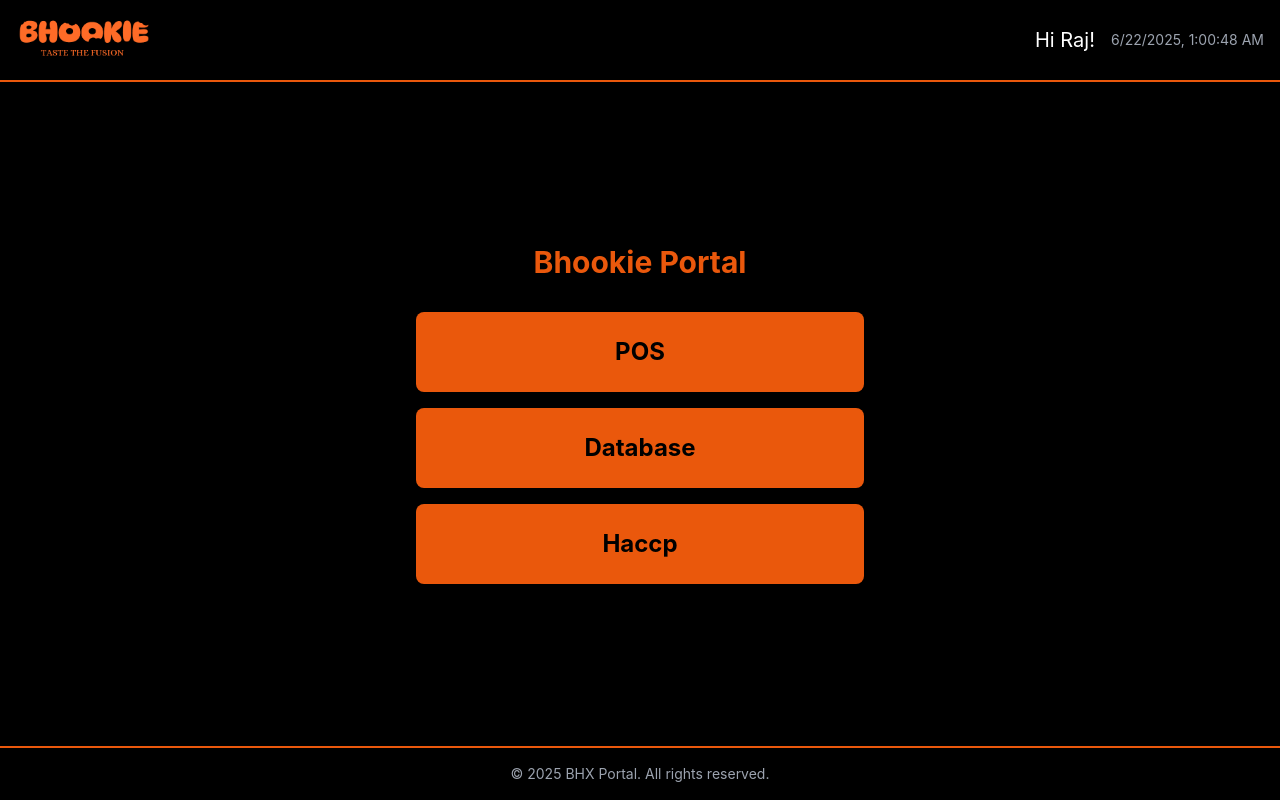
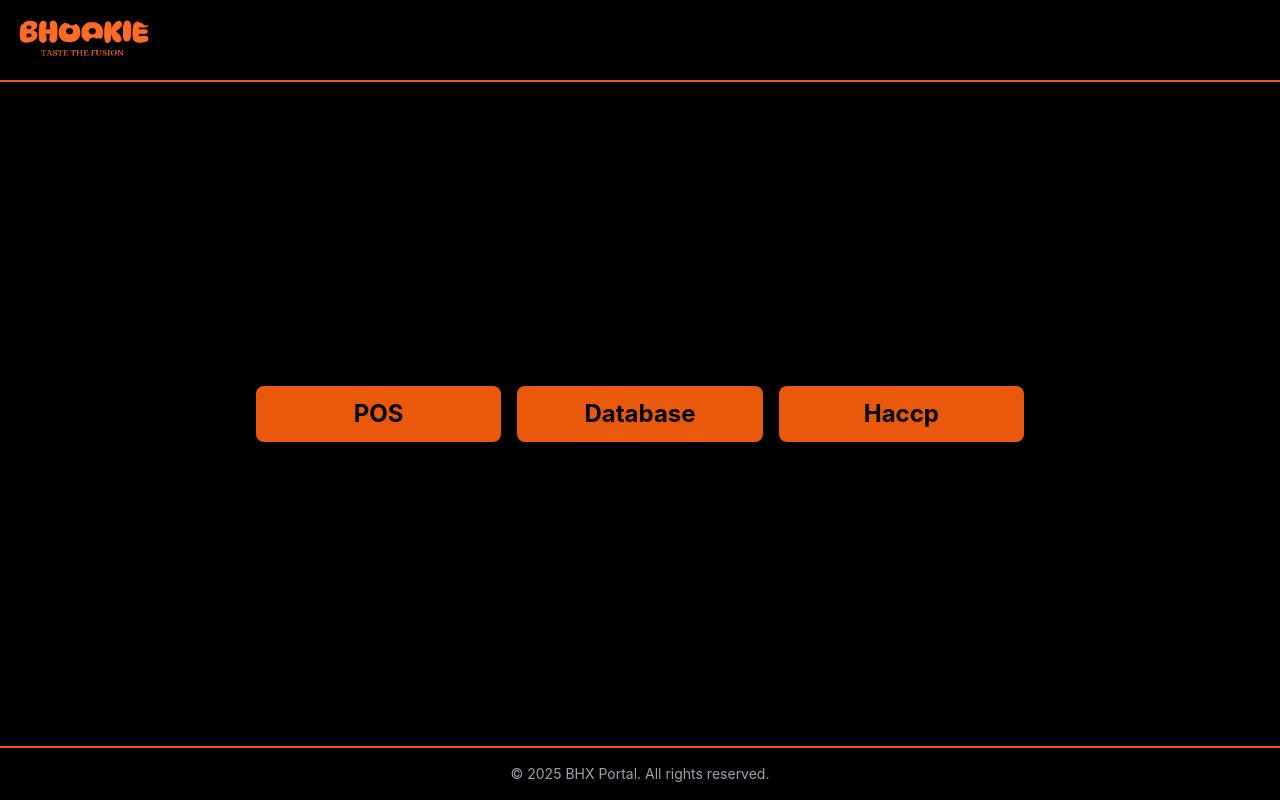
Before and after one commit to sanika-chogale/bhookie-portal, a React (Create React App) app in the folder all_1/: page / in a window 1280 px wide. Built offline with nearby package versions, Linux system fonts and the light colour scheme.

Commit message:
Some changees

```diff
--- a/all_1/src/App.js
+++ b/all_1/src/App.js
@@ -5,8 +5,8 @@
 function App() {
   const [activeFrame, setActiveFrame] = useState(null);
   const [iframeKey, setIframeKey] = useState(0);
-  const [user] = useState({ name: 'Raj' });
-  const currentDate = new Date().toLocaleString();
+  // const [user] = useState({ name: 'Raj' });
+  // const currentDate = new Date().toLocaleString();
 
   // Load saved frame from localStorage on initial render
   useEffect(() => {
@@ -32,7 +32,7 @@
   const links = [
     { name: 'POS', url: 'https://bhookiepossystem.web.app/' },
     { name: 'Database', url: 'https://bhookie-maindatabase2.web.app/' },
-    { name: 'Haccp', url: 'https://haccp-form.web.app/' }
+    { name: 'Haccp', url: 'https://haccpform.web.app/' }
   ];
 
   return (
@@ -72,25 +72,15 @@
                 alt="BHX Logo"
                 className="h-12"
               />
-              <div className="flex items-center space-x-4">
-                <div className="text-xl text-white">
-                  Hi {user.name}!
-                </div>
-                <div className="text-sm text-gray-400">
-                  {currentDate}
-                </div>
-              </div>
             </div>
           </header>
 
           <main className="flex-grow flex flex-col items-center justify-center p-4">
-            <h1 className="text-2xl md:text-3xl font-bold text-orange-600 mb-8">Bhookie Portal</h1>
-
-            <div className="w-full max-w-md space-y-4">
+            <div className="flex flex-wrap justify-center gap-4 w-full max-w-3xl">
               {links.map((link, index) => (
                 <div
                   key={index}
-                  className="bg-orange-600 text-black p-6 rounded-lg shadow-lg cursor-pointer transition-all hover:scale-105 hover:shadow-xl text-center"
+                  className="bg-orange-600 text-black p-3 rounded-lg shadow-lg cursor-pointer transition-all hover:scale-105 hover:shadow-xl text-center flex-1 min-w-[200px]"
                   onClick={() => openInFrame(link.url)}
                 >
                   <h2 className="text-xl md:text-2xl font-bold">{link.name}</h2>
```
Also changed, not shown: all_1/src/index.css (line endings or trailing spaces), 7 other files (tests, documents, lock files or other folders).
